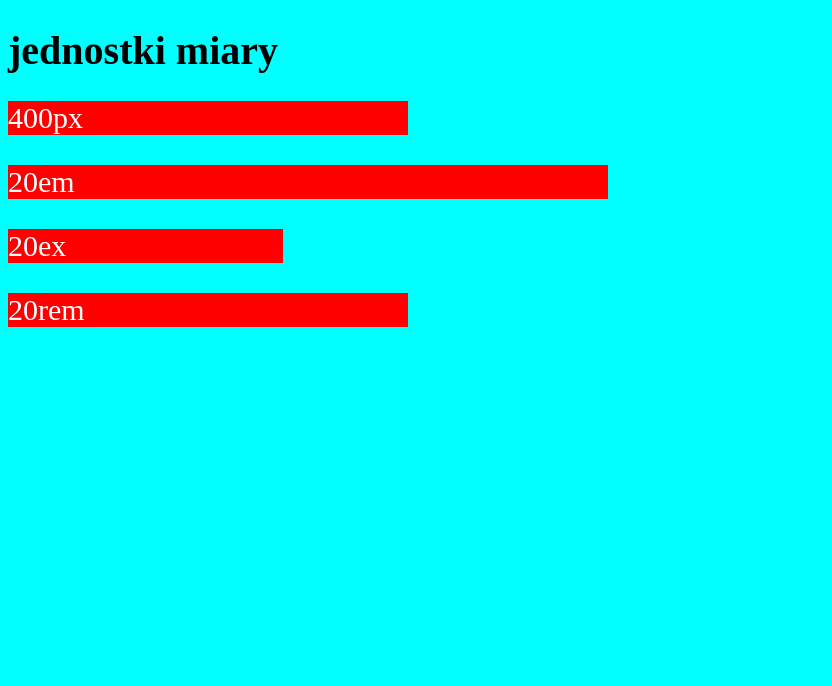
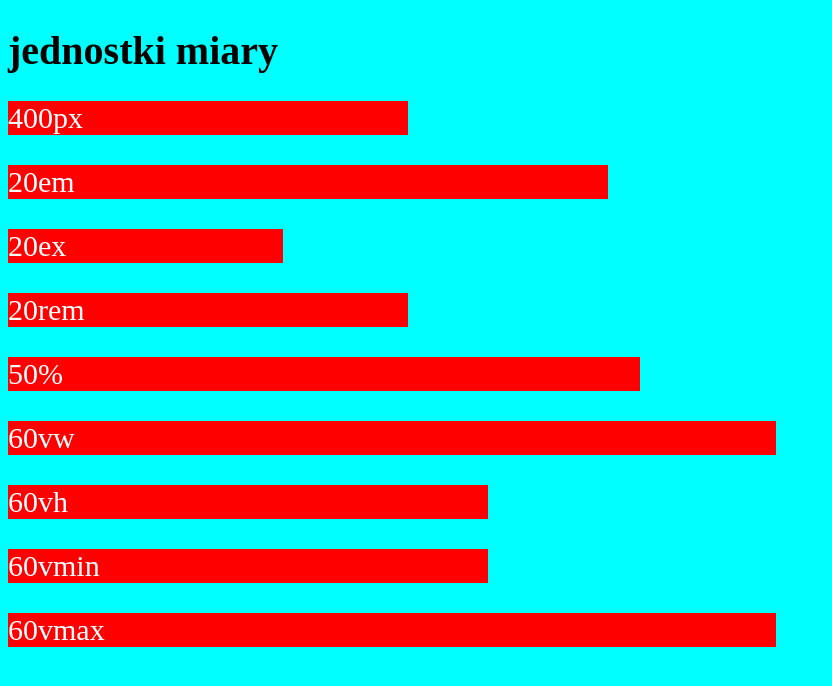
Before and after one commit to mmgrochowski/css-podstawy, a plain HTML site: page jednostki-miary/index.html in a window 1280 px wide. Shown: the whole page, without its empty margins (0-832 px from the left). Drawn offline with Linux system fonts and the light colour scheme.

Commit message:
posdtawowa struktura strony kolory w css

```diff
--- a/jednostki-miary/index.html
+++ b/jednostki-miary/index.html
@@ -13,6 +13,11 @@
         <div id="em">20em</div>
        <div id="ex">20ex</div>
        <div id="rem">20rem</div>
+       <div id="procenty">50%</div>
+       <div id="vw">60vw</div>
+       <div id="vh">60vh</div>
+       <div id="vmin">60vmin</div>
+       <div id="vmax">60vmax</div>
     </div>
 </body>
 </html>
--- /dev/null
+++ b/kolory/css/style.css
@@ -0,0 +1,3 @@
+body{
+    background-color: aqua;
+}
```
Also changed, not shown: kolory/index.html (added, +11 -0 lines).
